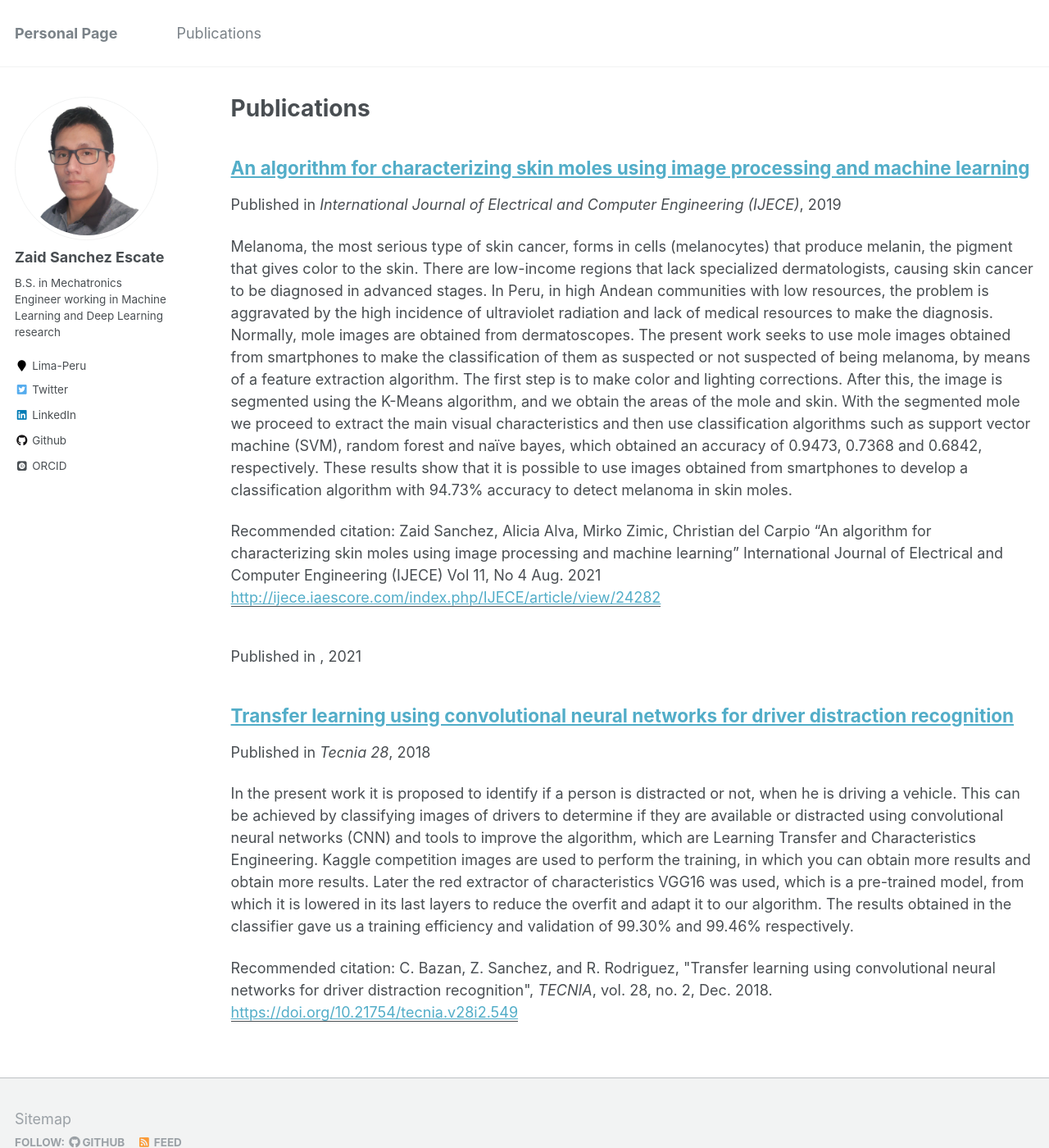
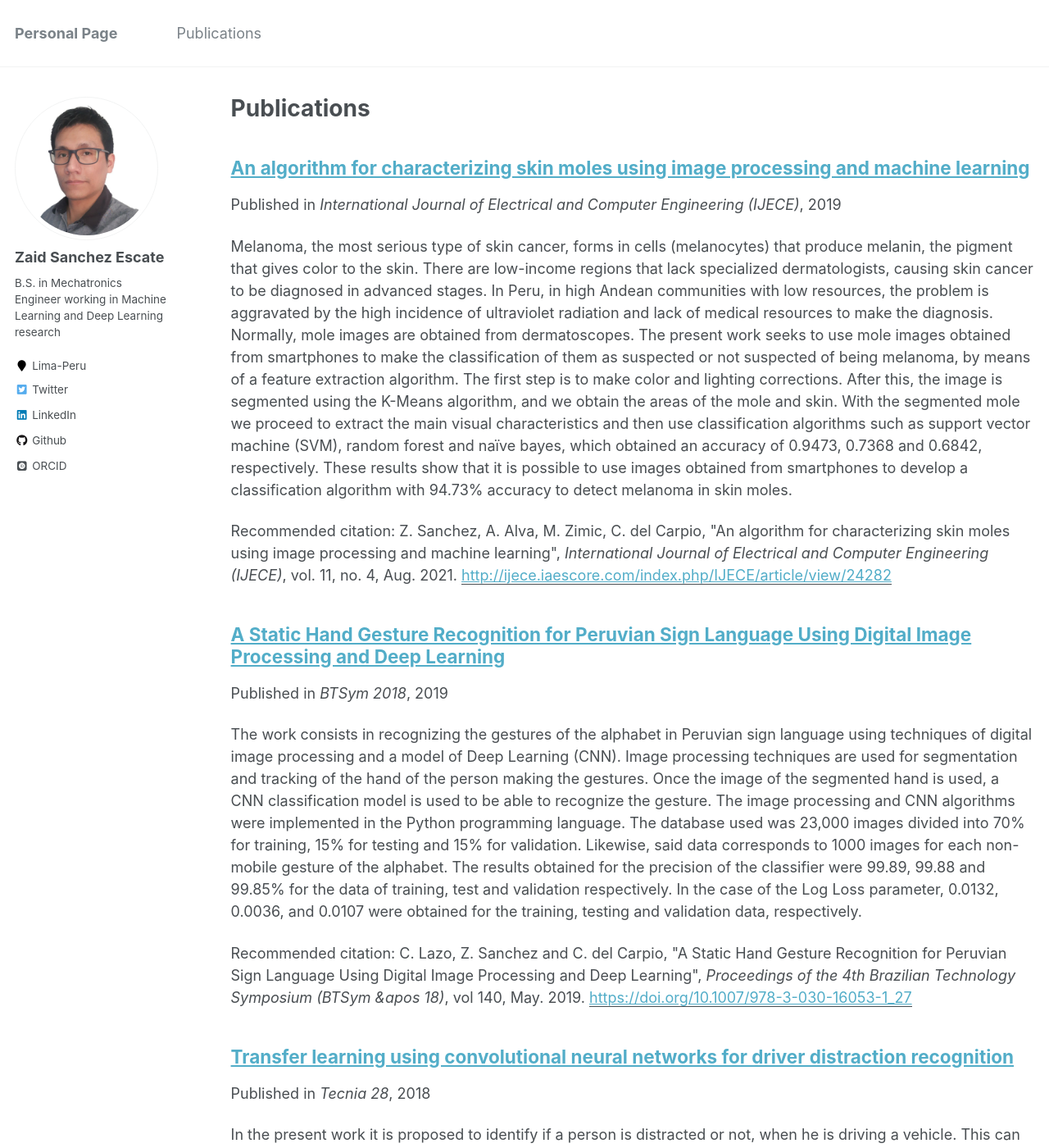
Before and after one commit to zaise/zaise.github.io, a Jekyll site: the page built from _pages/publications.md, in a window 1280 px wide and 1400 px high. Shown: the whole window at 82% size. Built offline with Jekyll 4.4.1, drawn with Linux system fonts in a browser that asks for light colours; some web fonts are replaced.

Commit message:
2104291027

```diff
--- a/_publications/2019-05-29-Hand-Gesture.md
+++ b/_publications/2019-05-29-Hand-Gesture.md
@@ -6,7 +6,7 @@ excerpt: 'The work consists in recognizing the gestures of the alphabet in Peruv
 date: 2019-05-29
 venue: 'BTSym 2018'
 paperurl: 'https://doi.org/10.1007/978-3-030-16053-1_27'
-citation: 'C. Lazo, Z. Sanchez and C. del Carpio, "A Static Hand Gesture Recognition for Peruvian Sign Language Using Digital Image Processing and Deep Learning", <i>Proceedings of the 4th Brazilian Technology Symposium (BTSym'18)</i>, vol 140, May. 2019.'
+citation: 'C. Lazo, Z. Sanchez and C. del Carpio, "A Static Hand Gesture Recognition for Peruvian Sign Language Using Digital Image Processing and Deep Learning", <i>Proceedings of the 4th Brazilian Technology Symposium (BTSym &apos 18)</i>, vol 140, May. 2019.'
 ---
 The work consists in recognizing the gestures of the alphabet in Peruvian sign language using techniques of digital image processing and a model of Deep Learning (CNN). Image processing techniques are used for segmentation and tracking of the hand of the person making the gestures. Once the image of the segmented hand is used, a CNN classification model is used to be able to recognize the gesture. The image processing and CNN algorithms were implemented in the Python programming language. The database used was 23,000 images divided into 70% for training, 15% for testing and 15% for validation. Likewise, said data corresponds to 1000 images for each non-mobile gesture of the alphabet. The results obtained for the precision of the classifier were 99.89, 99.88 and 99.85% for the data of training, test and validation respectively. In the case of the Log Loss parameter, 0.0132, 0.0036, and 0.0107 were obtained for the training, testing and validation data, respectively.
 
--- a/_publications/2021-08-15-Melanoma.md
+++ b/_publications/2021-08-15-Melanoma.md
@@ -6,7 +6,7 @@ excerpt: 'Melanoma, the most serious type of skin cancer, forms in cells (melano
 date: 2019-05-29
 venue: 'International Journal of Electrical and Computer Engineering (IJECE)'
 paperurl: 'http://ijece.iaescore.com/index.php/IJECE/article/view/24282'
-citation: 'Zaid Sanchez, Alicia Alva, Mirko Zimic, Christian del Carpio “An algorithm for characterizing skin moles using image processing and machine learning” International Journal of Electrical and Computer Engineering (IJECE) Vol 11, No 4 Aug. 2021'
+citation: 'Z. Sanchez, A. Alva, M. Zimic, C. del Carpio, "An algorithm for characterizing skin moles using image processing and machine learning", <i>International Journal of Electrical and Computer Engineering (IJECE)</i>, vol. 11, no. 4, Aug. 2021.'
 ---
 Melanoma, the most serious type of skin cancer, forms in cells (melanocytes) that produce melanin, the pigment that gives color to the skin. There are low-income regions that lack specialized dermatologists, causing skin cancer to be diagnosed in advanced stages. In Peru, in high Andean communities with low resources, the problem is aggravated by the high incidence of ultraviolet radiation and lack of medical resources to make the diagnosis. Normally, mole images are obtained from dermatoscopes. The present work seeks to use mole images obtained from smartphones to make the classification of them as suspected or not suspected of being melanoma, by means of a feature extraction algorithm. The first step is to make color and lighting corrections. After this, the image is segmented using the K-Means algorithm, and we obtain the areas of the mole and skin. With the segmented mole we proceed to extract the main visual characteristics and then use classification algorithms such as support vector machine (SVM), random forest and naïve bayes, which obtained an accuracy of 0.9473, 0.7368 and 0.6842, respectively. These results show that it is possible to use images obtained from smartphones to develop a classification algorithm with 94.73% accuracy to detect melanoma in skin moles.
 
```
